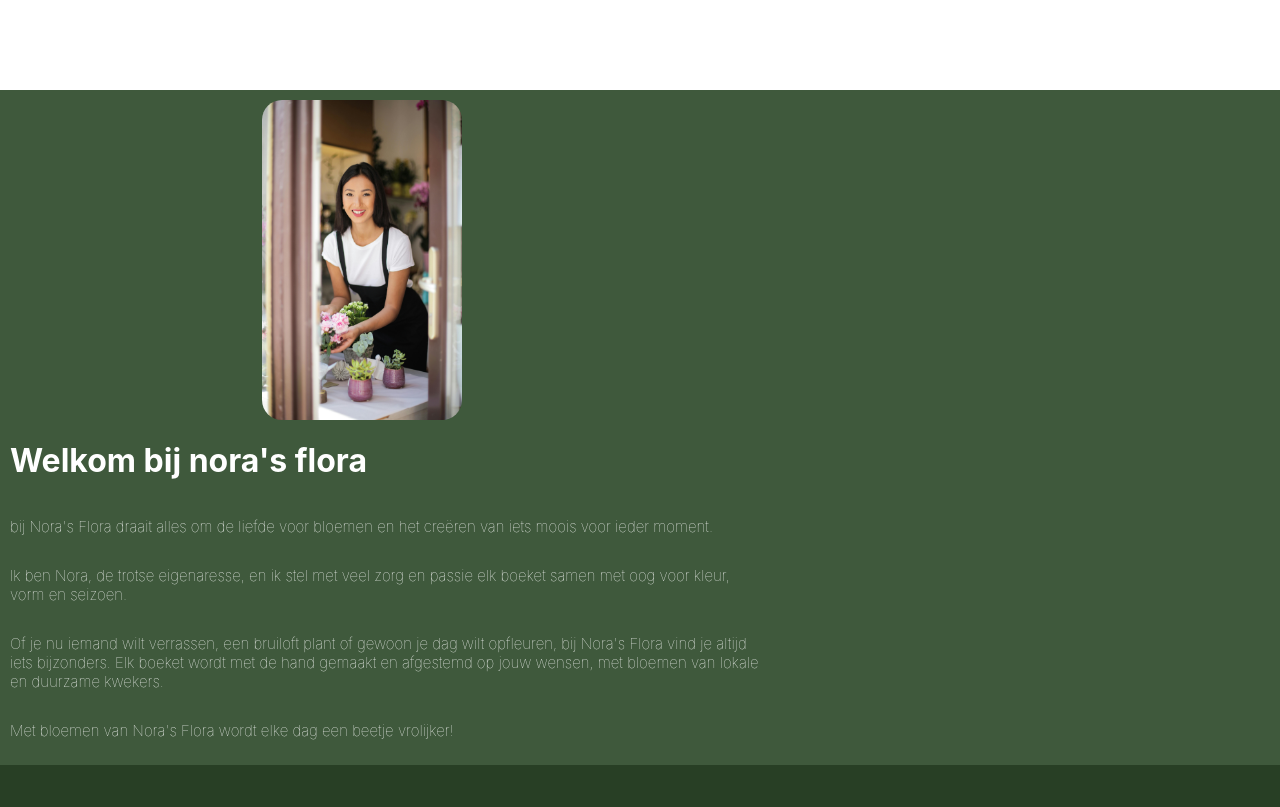
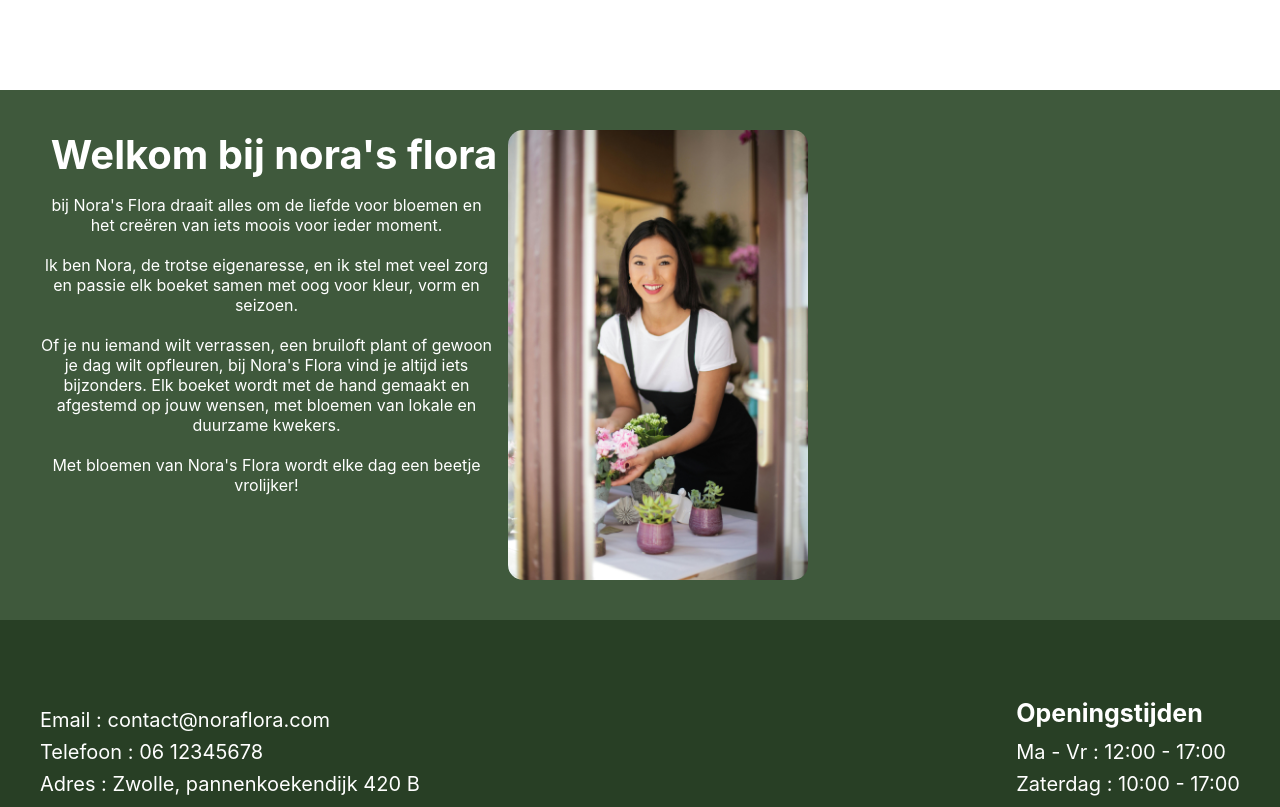
Before and after one commit to Idk4041/teamproject-nora-s-flora, a plain HTML site: page index.html in a window 1280 px wide. Shown: the part 1300-2107 px from the top of the page. Drawn offline with Linux system fonts and the light colour scheme.

Commit message:
Co-authored-by: donatokolfschool <donatokolfschool@users.noreply.github.com> Co-authored-by: Dylan-Knol <Dylan-Knol@users.noreply.github.com>

```diff
--- a/index.html
+++ b/index.html
@@ -26,21 +26,25 @@
 </section>
 <div id="line"> <p>Bloemetjes die in het zonnetje gezet worden!</p></div>
 <div id="block">
+</div>
 
-</div>
-<div id="block2">
-  <div class="intro">
-<img class="selfie" src="https://github.com/Idk4041/teamproject-nora-s-flora/blob/main/norasFlora/norasFlora/pexels-olly-3775156.jpg?raw=true" alt="selfie">
-<h1 class="introtitel">Welkom bij nora's flora</h1>
-<p class="intro-text">bij Nora's Flora draait alles om de liefde voor bloemen en het creëren van iets moois voor ieder moment.</p>
-<p class="intro-text">lk ben Nora, de trotse eigenaresse, en ik stel met veel zorg en
-passie elk boeket samen met oog voor kleur, vorm en seizoen.</p>
-<p class="intro-text">Of je nu iemand wilt verrassen, een bruiloft plant of gewoon je dag wilt
+    <div class="container">
+        <div class="text">
+<h1>Welkom bij nora's flora</h1>
+<p>bij Nora's Flora draait alles om de liefde voor bloemen en het creëren van iets moois voor ieder moment.
+<br></br>
+    lk ben Nora, de trotse eigenaresse, en ik stel met veel zorg en
+passie elk boeket samen met oog voor kleur, vorm en seizoen.
+<br></br>
+Of je nu iemand wilt verrassen, een bruiloft plant of gewoon je dag wilt
 opfleuren, bij Nora's Flora vind je altijd iets bijzonders. Elk boeket wordt
 met de hand gemaakt en afgestemd op jouw wensen, met bloemen van
-lokale en duurzame kwekers.</p>
-<p class="intro-text">Met bloemen van Nora's Flora wordt elke dag een beetje vrolijker!</p>
-</div>
+lokale en duurzame kwekers.
+<br></br>
+Met bloemen van Nora's Flora wordt elke dag een beetje vrolijker!</p>
+    </div>
+
+<img src="https://github.com/Idk4041/teamproject-nora-s-flora/blob/main/norasFlora/norasFlora/pexels-olly-3775156.jpg?raw=true" alt="Sample Image"/>
 </div>
 
 
--- a/style.css
+++ b/style.css
@@ -46,7 +46,7 @@ body {
   margin: 0 auto;
   display: flex;
   justify-content: space-between;
-  align-items: flex-start;
+  align-items: flex-end;
 
 }
 
@@ -57,6 +57,7 @@ body {
 
 .footer-right h3 {
   margin-bottom: 12px;
+  align-self: flex-start;
   font-size: 25px;
 }
 
@@ -95,7 +96,7 @@ body {
 
 #block2 {
     background-color: #3F593C;
-    padding: 10px;
+    padding: 100px;
     }
 
 #block3 {
@@ -112,48 +113,41 @@ body {
     font-weight: 100;
     }
 
-.intro{
-    display: flex;
-    flex-direction:column;
-    justify-content: right;
-    align-items: right;
-    text-align: left;
-    box-sizing: border-box;
-}
-.intro-text {
-    max-width: 60%;
-    font-family: "Inter", sans-serif;
-    font-weight: 100;
-    font-size: 15px;
-    color: #ffffff;
-    display: flex;
-    justify-content: space-between;
-    align-items: center;
-    box-sizing: border-box;
-}
+.container {
+    width: 60%;
+display: flex;
+justify-content: space-between;
+padding: 40px;
 
 
-.selfie {
-    height: 320px;
-    border-radius: 20px;
-    width: 200px;
-    display: flex;
-    align-content: right;
-    box-sizing: border-box;
-    margin-left: 20%;
 }
-.introtitel{
+.container img {
+    width: 300px;
+    border-radius: 15px;
+
+    ;
+}
+.container h1 {
+    margin: 0;
+    font-family: "Inter", sans-serif;
+    color: white;
+    font-size: 40px;
+    text-align: center;
+
+}
+.container p {
     color: white;
     font-family: "Inter", sans-serif;
-    display: flex;
-    justify-content: space-between;
-    align-items: center;
-    box-sizing: border-box;
-
+    text-align: center;
+    margin-right: 15px;
+    font-size: 16px;
 }
 
 /* assortiment */
+.container {
+    display: flex;
 
+}
 /* contact page */
 .contact-h1 {
   color: white;
```
Also changed, not shown: Contact.html (+1 -0 lines), assortiment.html (+5 -1 lines).
